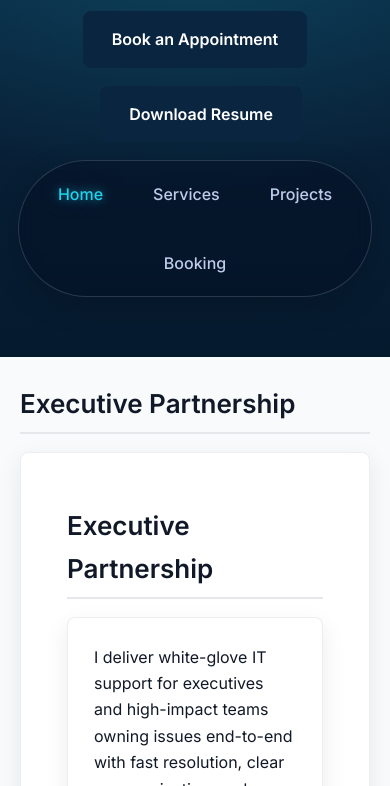
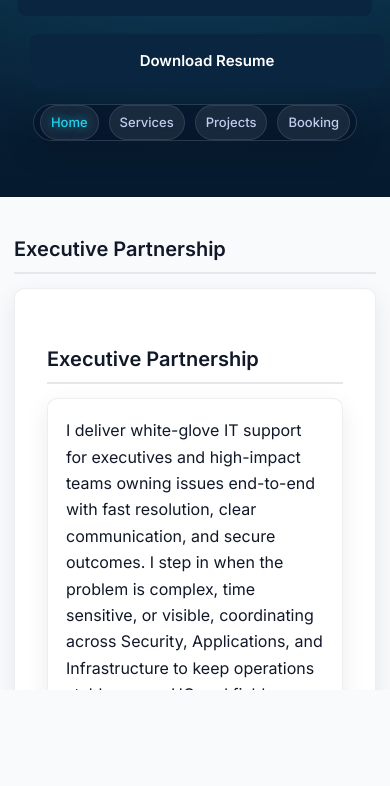
Before and after one commit to malikelzarif/malikelzarif.github.io, a plain HTML site: page index.html in a window 390 px wide. Shown: the part 154-940 px from the top of the page. After the commit the page ends 844 px from the top, so only its background shows below. Drawn offline with Linux system fonts and the light colour scheme.

Commit message:
Add files via upload

```diff
--- a/styles.css
+++ b/styles.css
@@ -309,3 +309,136 @@ header nav a[aria-current="page"]:hover {
     0 0 14px rgba(34, 211, 238, 0.65),
     0 0 28px rgba(34, 211, 238, 0.45);
 }
+/* =========================
+   MOBILE / RESPONSIVE FIXES
+   Paste at END of styles.css
+   ========================= */
+
+/* Prevent horizontal scrolling */
+html, body {
+  max-width: 100%;
+  overflow-x: hidden;
+}
+
+/* Make long lines and links wrap nicely */
+p, li, a, h1, h2, h3 {
+  word-wrap: break-word;
+  overflow-wrap: anywhere;
+}
+
+/* Mobile-first adjustments */
+@media (max-width: 768px) {
+
+  /* Header spacing + readable type */
+  header {
+    padding: 56px 16px;
+  }
+
+  header h1 {
+    font-size: 30px;
+    line-height: 1.15;
+    margin-bottom: 10px;
+  }
+
+  header p {
+    font-size: 15px;
+    line-height: 1.6;
+    padding: 0 2px;
+  }
+
+  /* NAV: becomes a clean, pill-like wrap that matches your theme */
+  header .site-nav {
+    margin-top: 16px;
+    gap: 10px;
+    padding: 0 6px;
+  }
+
+  header .site-nav a {
+    display: inline-block;
+    padding: 10px 12px;
+    border-radius: 999px;
+    background: rgba(255,255,255,0.08);
+    border: 1px solid rgba(255,255,255,0.10);
+    font-size: 14px;
+    line-height: 1;
+  }
+
+  /* Active nav: glow + standout */
+  header .site-nav a.active {
+    color: var(--accent);
+    border-color: rgba(34,211,238,0.55);
+    box-shadow: 0 0 0 3px rgba(34,211,238,0.18);
+  }
+
+  /* Sections: tighter spacing, better flow */
+  section {
+    margin: 36px auto;
+    padding: 0 14px;
+  }
+
+  h2 {
+    font-size: 20px;
+    padding-bottom: 6px;
+    margin-bottom: 14px;
+  }
+
+  /* Cards: comfortable on phone */
+  .card, .project-card {
+    padding: 18px;
+    margin-top: 14px;
+    border-radius: 10px;
+  }
+
+  /* Grid cards stack nicer */
+  .grid {
+    grid-template-columns: 1fr;
+    gap: 14px;
+  }
+
+  /* Buttons: full width and easy tap */
+  .btn {
+    width: 100%;
+    text-align: center;
+    padding: 14px 16px;
+  }
+
+  /* Lists: compact */
+  ul {
+    padding-left: 18px;
+  }
+
+  li {
+    margin-bottom: 6px;
+  }
+
+  /* Iframes (booking/calendar): responsive */
+  iframe {
+    width: 100% !important;
+    max-width: 100% !important;
+    height: 720px;
+    border-radius: 12px;
+  }
+
+  /* Footer */
+  footer {
+    padding: 26px 14px;
+    margin-top: 48px;
+    font-size: 13px;
+  }
+}
+
+/* Extra-small phones */
+@media (max-width: 420px) {
+  header h1 {
+    font-size: 28px;
+  }
+
+  header .site-nav a {
+    font-size: 13px;
+    padding: 10px 10px;
+  }
+
+  iframe {
+    height: 760px;
+  }
+}
```
